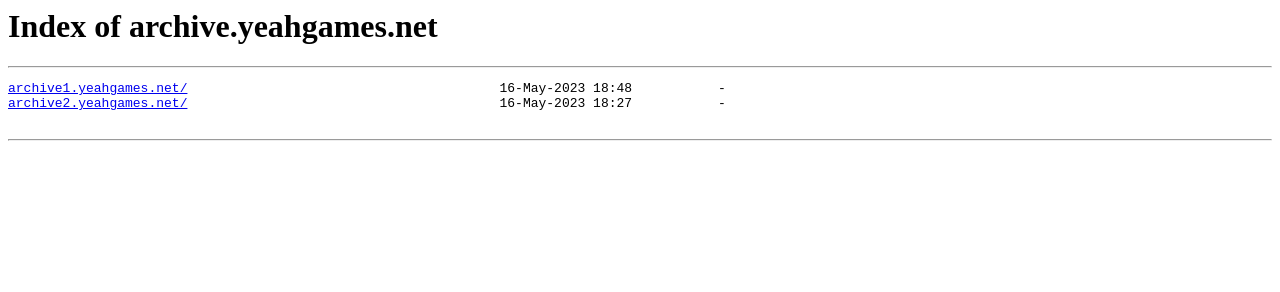
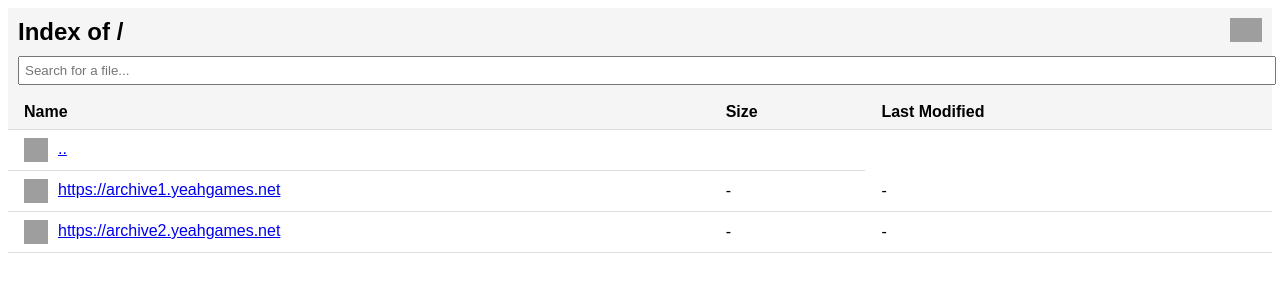
Before and after one commit to yEAh-Games/archive, a plain HTML site: page index.html in a window 1280 px wide. Drawn offline with Linux system fonts and the light colour scheme; grey boxes are pictures that could not be loaded.

Commit message:
Updating index for yEAh Cloud indexing 2,0

```diff
--- a/index.html
+++ b/index.html
@@ -1,10 +1,142 @@
-<html><head>
-<script async src="https://www.googletagmanager.com/gtag/js?id=G-G9MR24Z7ZC" type="424c5d15c6af33848f9c3551-text/javascript"></script>
-<script type="424c5d15c6af33848f9c3551-text/javascript">
-  window.dataLayer = window.dataLayer || [];
-  function gtag(){dataLayer.push(arguments);}
-  gtag('js', new Date());
+<!DOCTYPE html>
+<html>
 
-  gtag('config', 'G-G9MR24Z7ZC');
-</script>
- <title>Index of archive.yeahgames.net</title></head><body bgcolor="white"> <h1>Index of archive.yeahgames.net</h1> <hr> <pre><a href="//archive1.yeahgames.net">archive1.yeahgames.net/</a>                                        16-May-2023 18:48           -<br><a href="//archive2.yeahgames.net">archive2.yeahgames.net/</a>                                        16-May-2023 18:27           -<br>   </pre> <hr></body></html>
+<head>
+  <meta name="viewport" content="width=device-width, initial-scale=1.0">
+  <title>Index of /</title>
+  <link rel="icon" href="https://cstatic.yeahgames.net/global/assets/branding/logo.svg">
+  <script async src="https://www.googletagmanager.com/gtag/js?id=G-G9MR24Z7ZC"
+    type="9adb489c1b47de8483fd3f0a-text/javascript"></script>
+  <script
+    type="9adb489c1b47de8483fd3f0a-text/javascript">window.dataLayer = window.dataLayer || [];function gtag(){dataLayer.push(arguments);}gtag('js', new Date());gtag('config', 'G-G9MR24Z7ZC');</script>
+  <style>
+    body {
+      font-family: Arial, sans-serif;
+    }
+
+    #page-header {
+      padding: 10px;
+      background-color: #f5f5f5;
+    }
+
+    #page-header h1 {
+      margin: 0;
+      font-size: 24px;
+    }
+
+    #search {
+      width: 100%;
+      padding: 5px;
+      margin-top: 10px;
+    }
+
+    table {
+      width: 100%;
+      border-collapse: collapse;
+    }
+
+    th,
+    td {
+      padding: 8px 16px;
+      text-align: left;
+      border-bottom: 1px solid #ddd;
+    }
+
+    th {
+      background-color: #f5f5f5;
+    }
+
+    td {
+      white-space: nowrap;
+      overflow: hidden;
+      text-overflow: ellipsis;
+    }
+
+    .img-wrap {
+      display: inline-block;
+      vertical-align: middle;
+      width: 24px;
+      height: 24px;
+      margin-right: 10px;
+    }
+
+    .details {
+      display: none;
+    }
+
+    .expand-btn {
+      background-color: transparent;
+      border: none;
+      color: blue;
+      cursor: pointer;
+    }
+
+    @media screen and (max-width: 600px) {
+
+      .size-col,
+      .last-modified-col {
+        display: none;
+      }
+    }
+
+    @media screen and (max-width: 600px) {
+
+      .size-col,
+      .last-modified-col {
+        display: none;
+      }
+    }
+  </style>
+</head>
+
+<body>
+  <div id="page-header">
+    <h1>Index of /<a title="The files listed in the index below are hosted with the yEAh Cloud file service."
+        href="https://cloud.yeahgames.net"><img src="https://cstatic.yeahgames.net/global/assets/branding/logo.svg"
+          style="width:32px;float:right"></a></h1><input type="text" id="search" placeholder="Search for a file..."
+      oninput="if (!window.__cfRLUnblockHandlers) return false; filterTable()"
+      data-cf-modified-9adb489c1b47de8483fd3f0a->
+  </div>
+  <table id="fileTable">
+    <thead>
+      <tr>
+        <th>Name</th>
+        <th class="size-col">Size</th>
+        <th class="last-modified-col">Last Modified</th>
+        <th></th>
+      </tr>
+    </thead>
+    <tbody>
+      <tr>
+        <td colspan="2"><a href=".."><img src="https://cstatic.yeahgames.net/services/indexing/icons/back.svg"
+              class="img-wrap">..</a></td>
+      </tr>
+      <tr>
+        <td><img class="img-wrap" src="https://cstatic.yeahgames.net/services/indexing/icons/host.svg"><a
+            href="https://archive1.yeahgames.net">https://archive1.yeahgames.net</a></td>
+        <td class="size-col">-</td>
+        <td class="last-modified-col">-</td>
+        <td></td>
+      </tr>
+      <tr class="details">
+        <td colspan="4"><span>Size: -</span><br><span>Last Modified: -</span></td>
+      </tr>
+      <tr>
+        <td><img class="img-wrap" src="https://cstatic.yeahgames.net/services/indexing/icons/host.svg"><a
+            href="https://archive2.yeahgames.net">https://archive2.yeahgames.net</a></td>
+        <td class="size-col">-</td>
+        <td class="last-modified-col">-</td>
+        <td></td>
+      </tr>
+      <tr class="details">
+        <td colspan="4"><span>Size: -</span><br><span>Last Modified: -</span></td>
+      </tr>
+    </tbody>
+  </table>
+  <script
+    type="9adb489c1b47de8483fd3f0a-text/javascript">function toggleDetails(event) {  event.preventDefault();  const isMobile = window.matchMedia('(max-width: 600px)').matches;  if (isMobile) {    const details = event.target.closest('tr').nextElementSibling;    details.style.display = details.style.display === 'none' ? 'table-row' : 'none';  }}const expandButtons = document.querySelectorAll('.expand-btn');const isMobile = window.matchMedia('(max-width: 600px)').matches;if (isMobile) {  expandButtons.forEach(btn => btn.addEventListener('click', toggleDetails));} else {  expandButtons.forEach(btn => btn.style.display = 'none');}function filterTable() {  const input = document.getElementById('search');  const filter = input.value.toUpperCase();  const rows = document.getElementById('fileTable').getElementsByTagName('tr');  for (let i = 0; i < rows.length; i++) {    const nameColumn = rows[i].getElementsByTagName('td')[0];    if (nameColumn) {      const nameValue = nameColumn.textContent || nameColumn.innerText;      if (nameValue.toUpperCase().indexOf(filter) > -1) {        rows[i].style.display = '';      } else {        rows[i].style.display = 'none';      }    }  }}</script>
+  <script src="/cdn-cgi/scripts/7d0fa10a/cloudflare-static/rocket-loader.min.js"
+    data-cf-settings="9adb489c1b47de8483fd3f0a-|49" defer></script>
+</body>
+
+</html>
```
